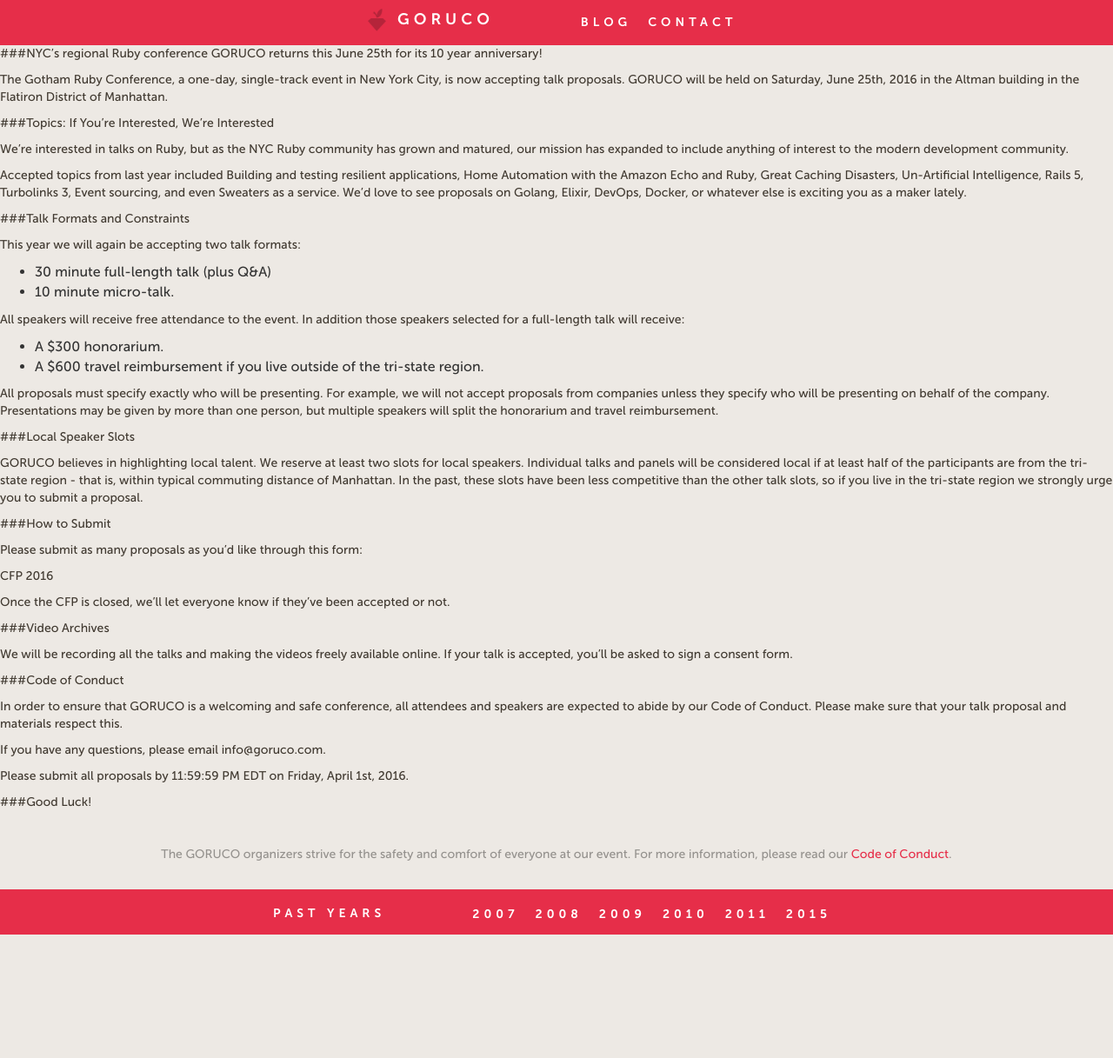
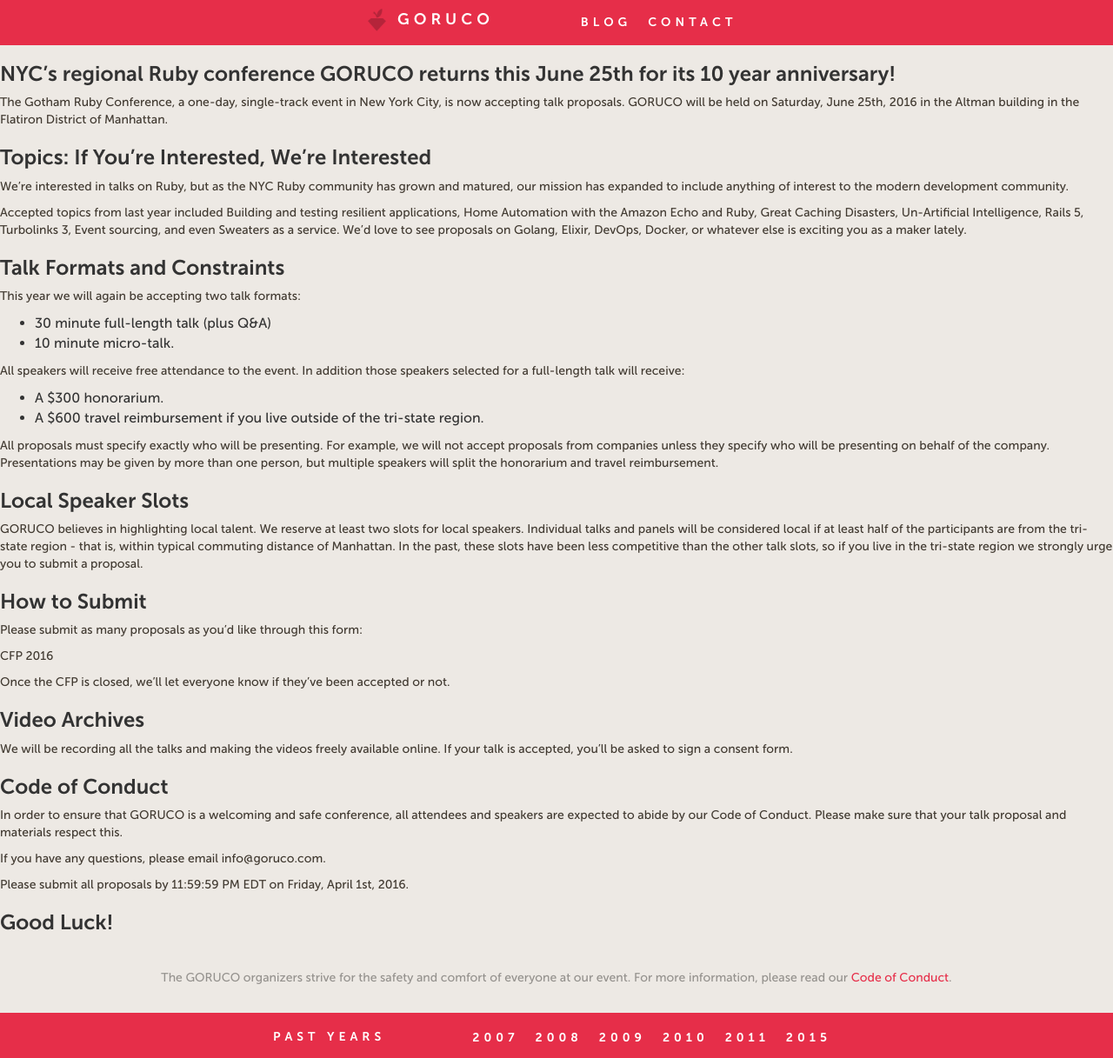
Before and after one commit to goruco/goruco2016, a Jekyll site: the page built from _posts/2016-03-01-CFP-is-open.md, in a window 1280 px wide. Shown: the whole page at 87% size. Built offline with Jekyll 4.4.1, drawn with Linux system fonts in a browser that asks for light colours; before the commit the page ends 1075 px from its top, so only the background shows below that.

Commit message:
Changing markdown to html until we figure it out the issue, seems to be jekyll version since it works locally

```diff
--- a/_posts/2016-03-01-CFP-is-open.md
+++ b/_posts/2016-03-01-CFP-is-open.md
@@ -2,62 +2,56 @@
 layout: default
 ---
 
-###NYC’s regional Ruby conference GORUCO returns this June 25th for its 10 year anniversary!
+<h3 id="nycs-regional-ruby-conference-goruco-returns-this-june-25th-for-its-10-year-anniversary">NYC’s regional Ruby conference GORUCO returns this June 25th for its 10 year anniversary!</h3>
 
-The Gotham Ruby Conference, a one-day, single-track event in New York City, is now accepting talk proposals. [GORUCO](http://goruco.com/) will be held on Saturday, June 25th, 2016 in the Altman building in the Flatiron District of Manhattan.
+<p>The Gotham Ruby Conference, a one-day, single-track event in New York City, is now accepting talk proposals. <a href="http://goruco.com/">GORUCO</a> will be held on Saturday, June 25th, 2016 in the Altman building in the Flatiron District of Manhattan.</p>
 
+<h3 id="topics-if-youre-interested-were-interested">Topics: If You’re Interested, We’re Interested</h3>
 
-###Topics: If You're Interested, We're Interested
+<p>We’re interested in talks on Ruby, but as the NYC Ruby community has grown and matured, our mission has expanded to include anything of interest to the modern development community.</p>
 
-We’re interested in talks on Ruby, but as the NYC Ruby community has grown and matured, our mission has expanded to include anything of interest to the modern development community.
+<p>Accepted topics from last year included Building and testing resilient applications, Home Automation with the Amazon Echo and Ruby, Great Caching Disasters, Un-Artificial Intelligence, Rails 5, Turbolinks 3, Event sourcing, and even Sweaters as a service. We’d love to see proposals on Golang, Elixir, DevOps, Docker, or whatever else is exciting you as a maker lately.</p>
 
-Accepted topics from last year included Building and testing resilient applications, Home Automation with the Amazon Echo and Ruby, Great Caching Disasters, Un-Artificial Intelligence, Rails 5, Turbolinks 3, Event sourcing, and even Sweaters as a service. We'd love to see proposals on Golang, Elixir, DevOps, Docker, or whatever else is exciting you as a maker lately.
+<h3 id="talk-formats-and-constraints">Talk Formats and Constraints</h3>
 
+<p>This year we will again be accepting two talk formats:</p>
 
+<ul>
+<li>30 minute full-length talk (plus Q&amp;A)</li>
+<li>10 minute micro-talk.</li>
+</ul>
 
-###Talk Formats and Constraints
+<p>All speakers will receive free attendance to the event. In addition those speakers selected for a full-length talk will receive:</p>
 
+<ul>
+<li>A $300 honorarium.</li>
+<li>A $600 travel reimbursement if you live outside of the tri-state region.</li>
+</ul>
 
-This year we will again be accepting two talk formats:
+<p>All proposals must specify exactly who will be presenting. For example, we will not accept proposals from companies unless they specify who will be presenting on behalf of the company. Presentations may be given by more than one person, but multiple speakers will split the honorarium and travel reimbursement.</p>
 
-- 30 minute full-length talk (plus Q&A)
-- 10 minute micro-talk.
+<h3 id="local-speaker-slots">Local Speaker Slots</h3>
 
-All speakers will receive free attendance to the event. In addition those speakers selected for a full-length talk will receive:
+<p>GORUCO believes in highlighting local talent. We reserve at least two slots for local speakers. Individual talks and panels will be considered local if at least half of the participants are from the tri-state region - that is, within typical commuting distance of Manhattan. In the past, these slots have been less competitive than the other talk slots, so if you live in the tri-state region we strongly urge you to submit a proposal.</p>
 
-- A $300 honorarium.
-- A $600 travel reimbursement if you live outside of the tri-state region.
+<h3 id="how-to-submit">How to Submit</h3>
 
+<p>Please submit as many proposals as you’d like through this form:</p>
 
-All proposals must specify exactly who will be presenting. For example, we will not accept proposals from companies unless they specify who will be presenting on behalf of the company. Presentations may be given by more than one person, but multiple speakers will split the honorarium and travel reimbursement.
+<p><a href="http://cfp.goruco.com/events/2016">CFP 2016</a></p>
 
+<p>Once the CFP is closed, we’ll let everyone know if they’ve been accepted or not.</p>
 
-###Local Speaker Slots
+<h3 id="video-archives">Video Archives</h3>
 
-GORUCO believes in highlighting local talent. We reserve at least two slots for local speakers. Individual talks and panels will be considered local if at least half of the participants are from the tri-state region - that is, within typical commuting distance of Manhattan. In the past, these slots have been less competitive than the other talk slots, so if you live in the tri-state region we strongly urge you to submit a proposal.
+<p>We will be recording all the talks and making the videos freely available online. If your talk is accepted, you’ll be asked to sign a consent form.</p>
 
+<h3 id="code-of-conduct">Code of Conduct</h3>
 
-###How to Submit
+<p>In order to ensure that GORUCO is a welcoming and safe conference, all attendees and speakers are expected to abide by our <a href="http://goruco.com/code-of-conduct/">Code of Conduct</a>. Please make sure that your talk proposal and materials respect this.</p>
 
-Please submit as many proposals as you'd like through this form:
+<p>If you have any questions, please email info@goruco.com.</p>
 
-[CFP 2016](http://cfp.goruco.com/events/2016)
+<p>Please submit all proposals by 11:59:59 PM EDT on Friday, April 1st, 2016.</p>
 
-Once the CFP is closed, we'll let everyone know if they've been accepted or not.
-
-
-###Video Archives
-
-We will be recording all the talks and making the videos freely available online. If your talk is accepted, you'll be asked to sign a consent form.
-
-
-###Code of Conduct
-
-In order to ensure that GORUCO is a welcoming and safe conference, all attendees and speakers are expected to abide by our [Code of Conduct](http://goruco.com/code-of-conduct/). Please make sure that your talk proposal and materials respect this.
-
-If you have any questions, please email info@goruco.com.
-
-Please submit all proposals by 11:59:59 PM EDT on Friday, April 1st, 2016.
-
-
-###Good Luck!
+<h3 id="good-luck">Good Luck!</h3>
```
